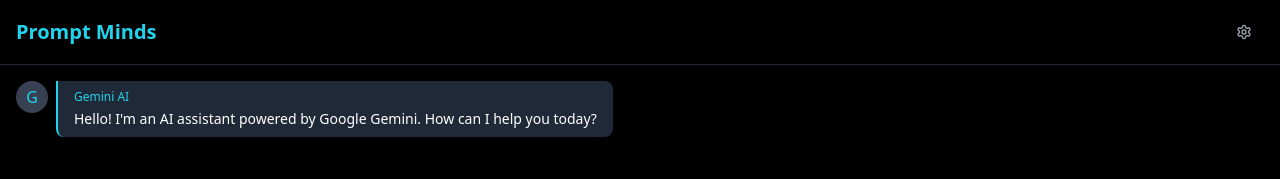
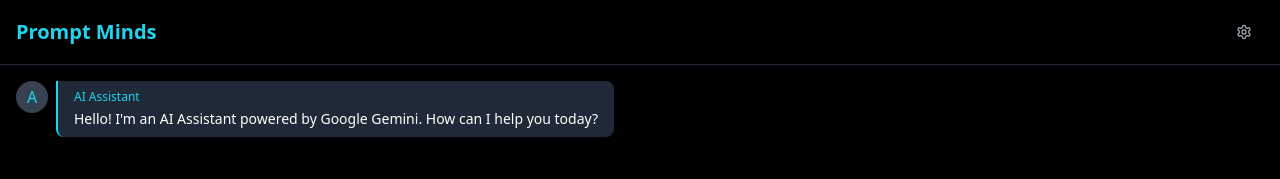
Before and after one commit to Ashraful01722055826/youware-clone-magic-63, a React (Vite) app: page / in a window 1280 px wide. Shown: the top 179 px of the page. Built offline with nearby package versions, Linux system fonts and the light colour scheme.

Commit message:
Rename AI assistant
Rename "Prompt Minds" to "Gemini AI" in the ChatHeader component.

```diff
--- a/src/components/Chat.tsx
+++ b/src/components/Chat.tsx
@@ -17,7 +17,7 @@ const Chat: React.FC = () => {
   const [messages, setMessages] = useState<Message[]>([
     {
       id: "1",
-      text: "Hello! I'm an AI assistant powered by Google Gemini. How can I help you today?",
+      text: "Hello! I'm an AI Assistant powered by Google Gemini. How can I help you today?",
       sender: "ai",
       timestamp: new Date(),
     },
--- a/src/components/ChatMessage.tsx
+++ b/src/components/ChatMessage.tsx
@@ -24,7 +24,7 @@ const ChatMessage: React.FC<ChatMessageProps> = ({ message, sender, timestamp =
               sender === "user" ? "bg-teal-800 text-white" : "bg-gray-700 text-cyan-400"
             )}
           >
-            {sender === "user" ? "Y" : "G"}
+            {sender === "user" ? "Y" : "A"}
           </div>
         </div>
         <div
@@ -37,7 +37,7 @@ const ChatMessage: React.FC<ChatMessageProps> = ({ message, sender, timestamp =
         >
           <div className="flex items-center mb-1">
             <span className={cn("text-xs font-medium", sender === "user" ? "text-teal-400" : "text-cyan-400")}>
-              {sender === "user" ? "You" : "Gemini AI"}
+              {sender === "user" ? "You" : "AI Assistant"}
             </span>
           </div>
           <p className="text-sm break-words">{message}</p>
```
